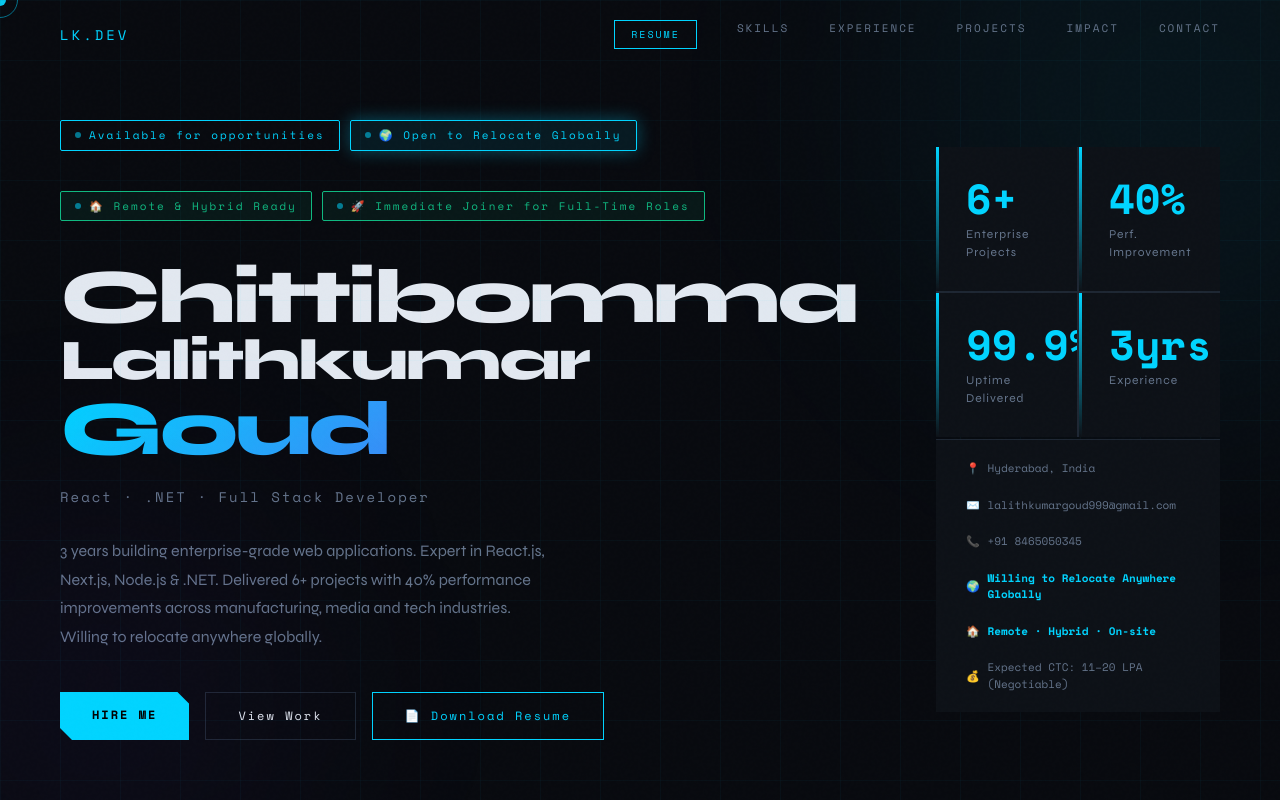
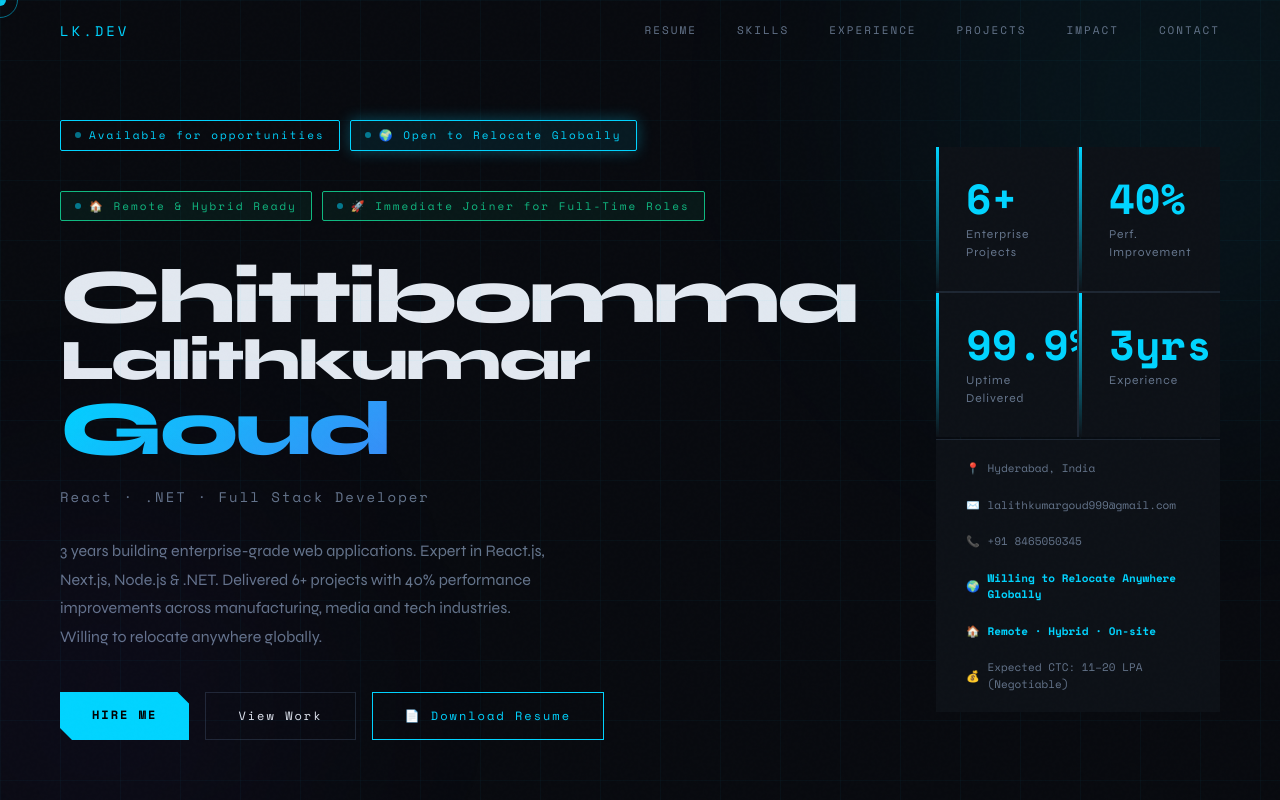
Before and after one commit to Lalith84999/portfolio, a Next.js app: page / in a window 1280 px wide. Shown: the top 800 px of the page. Built offline with nearby package versions, Linux system fonts and the light colour scheme; a web font is replaced by a local one.

Commit message:
feat: add .env*.local to .gitignore for better environment file management

```diff
--- a/src/app/globals.css
+++ b/src/app/globals.css
@@ -119,16 +119,6 @@ nav.scrolled {
 }
 .nav-links a:hover { color: var(--accent); }
 .nav-links a:hover::after { transform: scaleX(1); }
-.nav-resume {
-  color: var(--accent) !important;
-  border: 1px solid var(--accent);
-  padding: 6px 16px;
-  font-size: 10px !important;
-  letter-spacing: 2px;
-  transition: all 0.2s;
-}
-.nav-resume:hover { background: var(--accent); color: #000 !important; }
-.nav-resume::after { display: none !important; }
 
 /* HERO */
 #hero {
--- a/src/components/Navbar.tsx
+++ b/src/components/Navbar.tsx
@@ -37,7 +37,7 @@ export default function Navbar() {
       <nav ref={navRef} className={scrolled ? "scrolled" : ""}>
         <div className="nav-logo">LK.dev</div>
         <div className="nav-links">
-          <a href="/Resume.pdf" download="LalithResume.pdf" className="nav-resume">Resume</a>
+          <a href="/Resume.pdf" download="LalithResume.pdf">Resume</a>
           {NAV_ITEMS.map((item) => (
             <a key={item.href} href={item.href} onClick={(e) => handleNavClick(e, item.href)}>
               {item.label}
```
Also changed, not shown: 1 other file (tests, documents, lock files or other folders).
